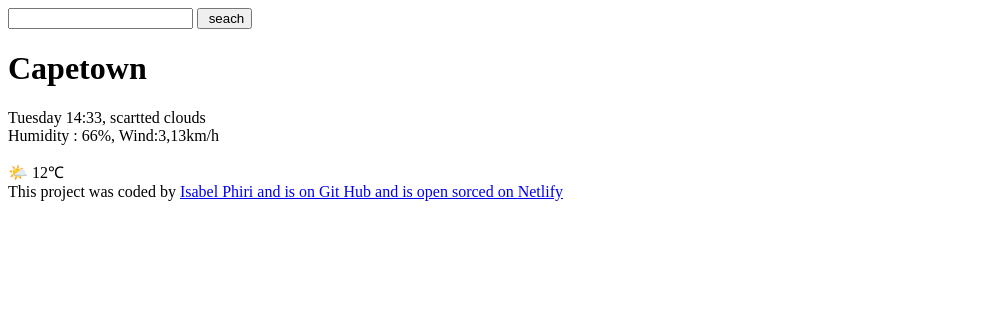
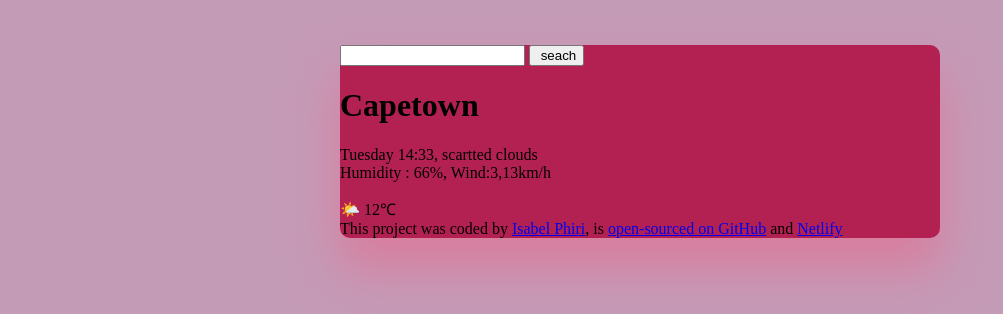
Before and after one commit to Isabelphiri/My-pro-weather, a plain HTML site: page index.html in a window 1280 px wide. Shown: the whole page, without its empty margins (0-1003 px from the left). Drawn offline with Linux system fonts and the light colour scheme.

Commit message:
styed the main container

```diff
--- a/index.html
+++ b/index.html
@@ -3,9 +3,11 @@
     <head>
         <meta charset="UTF-8">
         <meta name="viewport" content="width=, initial-scale=1.0">
+        <link rel ="stylesheet" href ="src/styles.css"/>
         <title>Document</title>
     </head>
     <body>
+        <div class ="weather-app">
         <header>
             <form>
                 <input type = "seach" place holder = "Enter City..." required/>
@@ -32,13 +34,17 @@
         </div>
         <footer>
             This project was coded by
-            <a href ="https://github.com/Isabelphiri/"target ="-blank"> Isabel Phiri
-              and is <a href ="https://github.com/Isabelphiri/My-pro-weather.git/"target ="-blank"> on Git Hub
-                and is open sorced on <a href = "https://my-pro-weather app.netlify.app/"target="-blank"> Netlify</a>
-              </a>
-            </a>
+            <a href ="https://github.com/Isabelphiri/"target ="-blank"> Isabel Phiri</a>,
+               is
+                <a href ="https://github.com/Isabelphiri/My-pro-weather/"target ="-blank"> open-sourced on GitHub</a>
+
+                and <a href = "https://my-pro-weather app.netlify.app/"target="-blank"> Netlify</a>
+
         </footer>
 
+
+
+</div>
     </main>
 
     </body>
--- /dev/null
+++ b/src/styles.css
@@ -0,0 +1,13 @@
+body {
+    background-color: rgb(196, 155, 183);
+}
+.weather-app {
+    background-color: rgb(179, 33, 82);
+    max-width: 600px;
+    margin:45px auto;
+    box-shadow: 0 30px 50px rgb(218, 124, 157);
+    border-radius: 10px
+
+
+
+}
```
